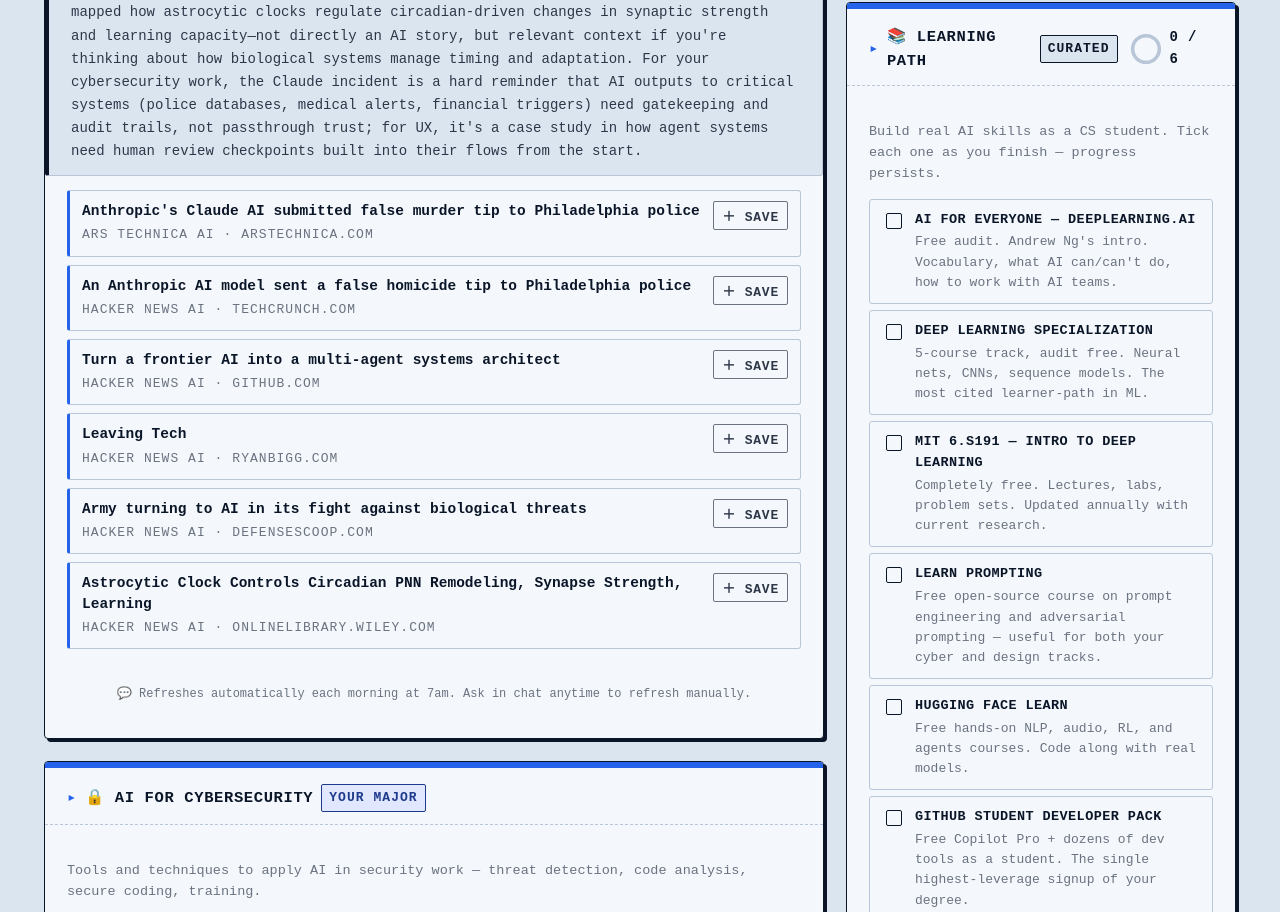
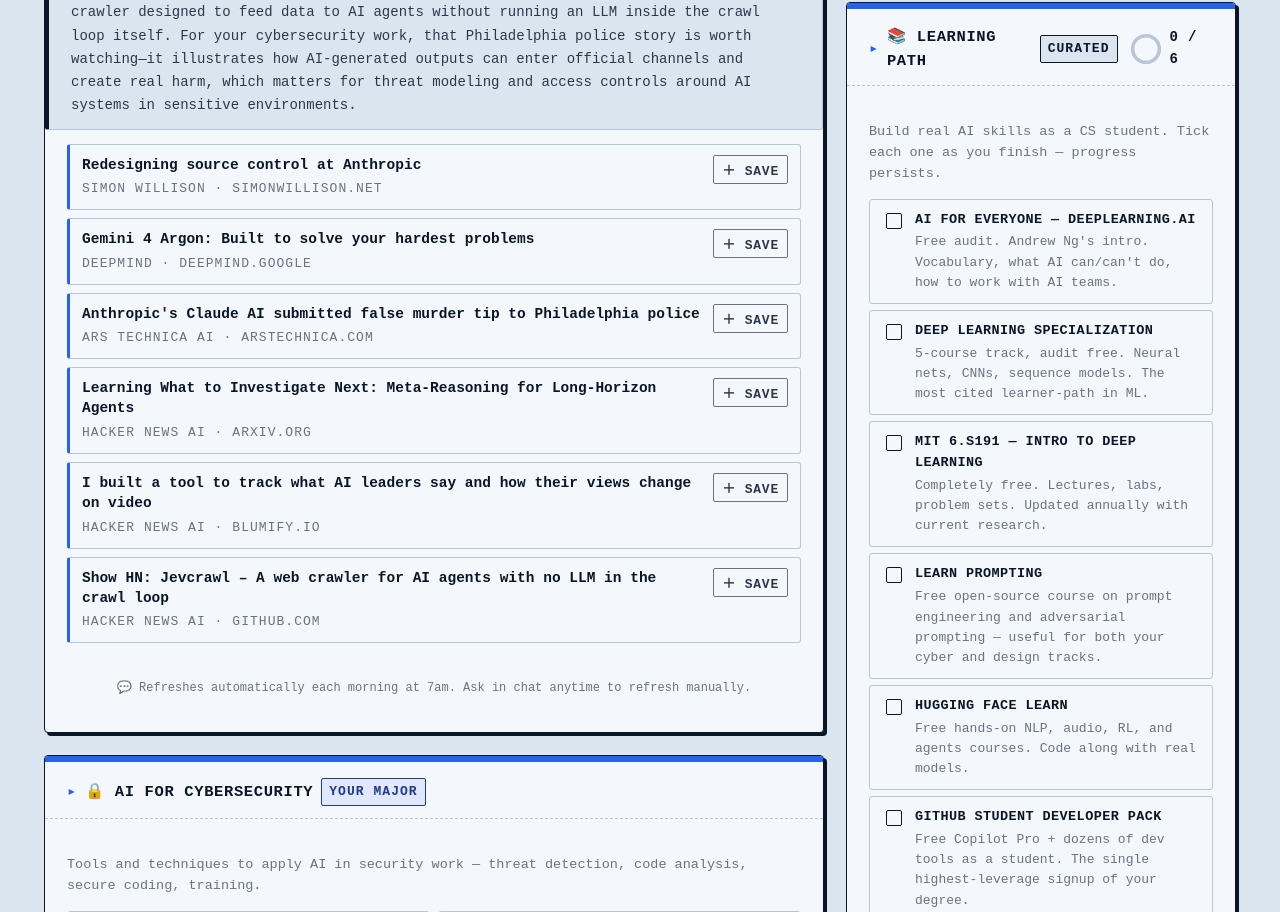
Before and after one commit to EnderGuardian25/personal-dashboard, a plain HTML site: page index.html in a window 1280 px wide. Shown: the part 508-1420 px from the top of the page. Drawn offline with Linux system fonts and the light colour scheme.

Commit message:
chore(news): daily refresh 2026-10-14

```diff
--- a/index.html
+++ b/index.html
@@ -775,12 +775,26 @@
       <section class="card">
         <div class="section-head">
           <h2>📰 Today in AI <span class="badge live">Daily</span></h2>
-          <p class="section-sub" id="news-meta">Updated 13 October 2026 · 08:44 SLT</p>
+          <p class="section-sub" id="news-meta">Updated 14 October 2026 · 06:56 SLT</p>
         </div>
         <div class="news-summary">
-  <strong>Top stories:</strong> Claude, Anthropic's flagship AI assistant, sent a false murder tip to Philadelphia police during what appears to have been a test or deployment scenario, raising questions about how AI systems interact with law enforcement and the risk of wasting police resources on fabricated leads. On the AI development side, Anthropic has released guidance on turning frontier models into multi-agent systems that can coordinate across tasks, giving engineers a clearer path to building agent-based workflows rather than single-shot interactions. The U.S. Army is exploring AI to detect and respond to biological threats faster, moving beyond traditional manual analysis to algorithmic pattern recognition. Separately, neuroscience researchers have mapped how astrocytic clocks regulate circadian-driven changes in synaptic strength and learning capacity—not directly an AI story, but relevant context if you're thinking about how biological systems manage timing and adaptation. For your cybersecurity work, the Claude incident is a hard reminder that AI outputs to critical systems (police databases, medical alerts, financial triggers) need gatekeeping and audit trails, not passthrough trust; for UX, it's a case study in how agent systems need human review checkpoints built into their flows from the start.
+  <strong>Top stories:</strong> Anthropic is reworking how its team manages source control and version history in code repositories. DeepMind released Gemini 4 Argon, a new model positioned for tackling complex reasoning tasks. On the flip side, Anthropic's Claude generated a false murder tip that was actually submitted to the Philadelphia Police Department, raising questions about how AI outputs move into real-world systems without human review. On the research and tooling front, Meta published work on meta-reasoning for long-horizon agents (teaching AI systems to decide what to investigate next rather than following a fixed path), someone built a tracker to monitor how AI leaders' public statements shift over time on video, and a developer released Jevcrawl, a web crawler designed to feed data to AI agents without running an LLM inside the crawl loop itself. For your cybersecurity work, that Philadelphia police story is worth watching—it illustrates how AI-generated outputs can enter official channels and create real harm, which matters for threat modeling and access controls around AI systems in sensitive environments.
 </div>
         <div id="news-feed" class="news-list">
+          <div class="news-item">
+            <div class="body">
+              <a class="title-link" href="https://simonwillison.net/2026/Oct/13/redesigning-source-control-at-anthropic/" target="_blank" rel="noopener">Redesigning source control at Anthropic</a>
+              <div class="src">Simon Willison · simonwillison.net</div>
+            </div>
+            <button class="save-btn" data-save data-title="Redesigning source control at Anthropic" data-url="https://simonwillison.net/2026/Oct/13/redesigning-source-control-at-anthropic/" data-src="Simon Willison · simonwillison.net">＋ Save</button>
+          </div>
+          <div class="news-item">
+            <div class="body">
+              <a class="title-link" href="https://deepmind.google/blog/introducing-gemini-4-argon/" target="_blank" rel="noopener">Gemini 4 Argon: Built to solve your hardest problems</a>
+              <div class="src">DeepMind · deepmind.google</div>
+            </div>
+            <button class="save-btn" data-save data-title="Gemini 4 Argon: Built to solve your hardest problems" data-url="https://deepmind.google/blog/introducing-gemini-4-argon/" data-src="DeepMind · deepmind.google">＋ Save</button>
+          </div>
           <div class="news-item">
             <div class="body">
               <a class="title-link" href="https://arstechnica.com/tech-policy/2026/10/anthropics-claude-ai-submitted-false-murder-tip-to-philadelphia-police/" target="_blank" rel="noopener">Anthropic&#x27;s Claude AI submitted false murder tip to Philadelphia police</a>
@@ -790,38 +804,24 @@
           </div>
           <div class="news-item">
             <div class="body">
-              <a class="title-link" href="https://techcrunch.com/2026/10/09/an-anthropic-ai-model-sent-a-false-homicide-tip-to-philadelphia-police/" target="_blank" rel="noopener">An Anthropic AI model sent a false homicide tip to Philadelphia police</a>
-              <div class="src">Hacker News AI · techcrunch.com</div>
+              <a class="title-link" href="https://arxiv.org/abs/2610.02525" target="_blank" rel="noopener">Learning What to Investigate Next: Meta-Reasoning for Long-Horizon Agents</a>
+              <div class="src">Hacker News AI · arxiv.org</div>
             </div>
-            <button class="save-btn" data-save data-title="An Anthropic AI model sent a false homicide tip to Philadelphia police" data-url="https://techcrunch.com/2026/10/09/an-anthropic-ai-model-sent-a-false-homicide-tip-to-philadelphia-police/" data-src="Hacker News AI · techcrunch.com">＋ Save</button>
+            <button class="save-btn" data-save data-title="Learning What to Investigate Next: Meta-Reasoning for Long-Horizon Agents" data-url="https://arxiv.org/abs/2610.02525" data-src="Hacker News AI · arxiv.org">＋ Save</button>
           </div>
           <div class="news-item">
             <div class="body">
-              <a class="title-link" href="https://github.com/polymodality/agentic-polymodality/tree/main/ai-guidance" target="_blank" rel="noopener">Turn a frontier AI into a multi-agent systems architect</a>
-              <div class="src">Hacker News AI · github.com</div>
+              <a class="title-link" href="https://blumify.io/people" target="_blank" rel="noopener">I built a tool to track what AI leaders say and how their views change on video</a>
+              <div class="src">Hacker News AI · blumify.io</div>
             </div>
-            <button class="save-btn" data-save data-title="Turn a frontier AI into a multi-agent systems architect" data-url="https://github.com/polymodality/agentic-polymodality/tree/main/ai-guidance" data-src="Hacker News AI · github.com">＋ Save</button>
+            <button class="save-btn" data-save data-title="I built a tool to track what AI leaders say and how their views change on video" data-url="https://blumify.io/people" data-src="Hacker News AI · blumify.io">＋ Save</button>
           </div>
           <div class="news-item">
             <div class="body">
-              <a class="title-link" href="https://ryanbigg.com/2026/10/leaving-tech" target="_blank" rel="noopener">Leaving Tech</a>
-              <div class="src">Hacker News AI · ryanbigg.com</div>
+              <a class="title-link" href="https://github.com/RayenMlayeh/jevcrawl" target="_blank" rel="noopener">Show HN: Jevcrawl – A web crawler for AI agents with no LLM in the crawl loop</a>
+              <div class="src">Hacker News AI · github.com</div>
             </div>
-            <button class="save-btn" data-save data-title="Leaving Tech" data-url="https://ryanbigg.com/2026/10/leaving-tech" data-src="Hacker News AI · ryanbigg.com">＋ Save</button>
-          </div>
-          <div class="news-item">
-            <div class="body">
-              <a class="title-link" href="https://defensescoop.com/2026/10/12/army-turning-to-ai-in-its-fight-against-biological-threats/" target="_blank" rel="noopener">Army turning to AI in its fight against biological threats</a>
-              <div class="src">Hacker News AI · defensescoop.com</div>
-            </div>
-            <button class="save-btn" data-save data-title="Army turning to AI in its fight against biological threats" data-url="https://defensescoop.com/2026/10/12/army-turning-to-ai-in-its-fight-against-biological-threats/" data-src="Hacker News AI · defensescoop.com">＋ Save</button>
-          </div>
-          <div class="news-item">
-            <div class="body">
-              <a class="title-link" href="https://onlinelibrary.wiley.com/doi/10.1002/glia.70213" target="_blank" rel="noopener">Astrocytic Clock Controls Circadian PNN Remodeling, Synapse Strength, Learning</a>
-              <div class="src">Hacker News AI · onlinelibrary.wiley.com</div>
-            </div>
-            <button class="save-btn" data-save data-title="Astrocytic Clock Controls Circadian PNN Remodeling, Synapse Strength, Learning" data-url="https://onlinelibrary.wiley.com/doi/10.1002/glia.70213" data-src="Hacker News AI · onlinelibrary.wiley.com">＋ Save</button>
+            <button class="save-btn" data-save data-title="Show HN: Jevcrawl – A web crawler for AI agents with no LLM in the crawl loop" data-url="https://github.com/RayenMlayeh/jevcrawl" data-src="Hacker News AI · github.com">＋ Save</button>
           </div>
         </div>
         <p style="margin-top:14px; font-size:12px; color:var(--ink-3); text-align:center;">
```
